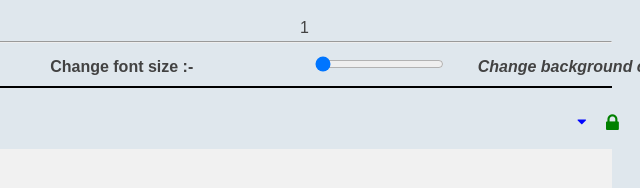
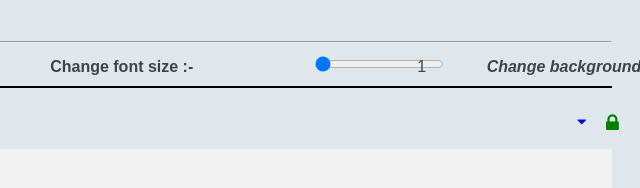
Before and after one commit to antonioshivam/legndslogin.github.io, a plain HTML site: page index.html in a window 1280 px wide. Shown: the part 341-529 px from the top of the page, 640-1280 px from the left. Drawn offline with nearby package versions, Linux system fonts and the light colour scheme; a script that the page names is missing.

Commit message:
Update index.html

```diff
--- a/index.html
+++ b/index.html
@@ -1711,6 +1711,8 @@ function startup() {
   position: relative;
   top: 0px;
   left: 90vh;
+  z-index: -99999;
+
 }
 
 .nk
@@ -1718,13 +1720,15 @@ function startup() {
   position: relative;
   top: 0px;
   left: 40vh;
+  z-index: -99999;
 }
 
 .lp
 {
-  position: absolute;
-  top: 360px;
-  left: 940px;
+  position: relative;
+  top: 0px;
+  left: 68vh;
+  z-index: -99999;
 }
 
 </style>
```
